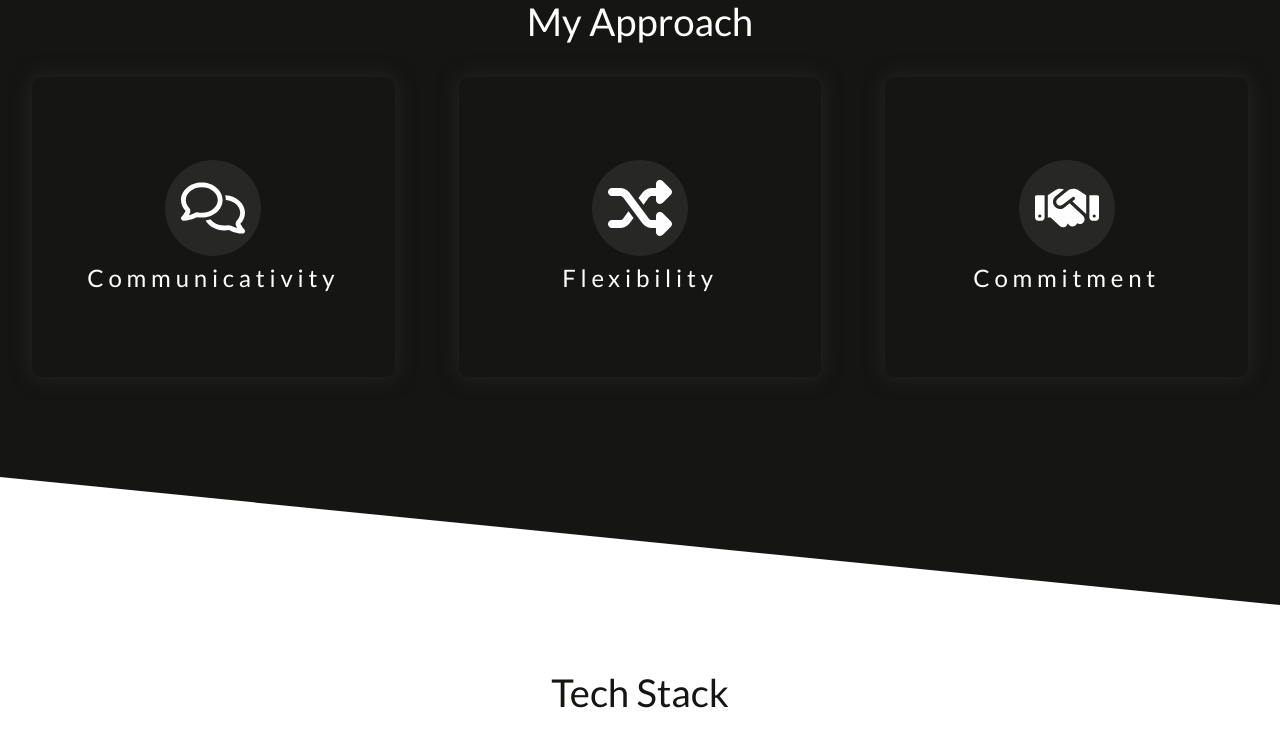
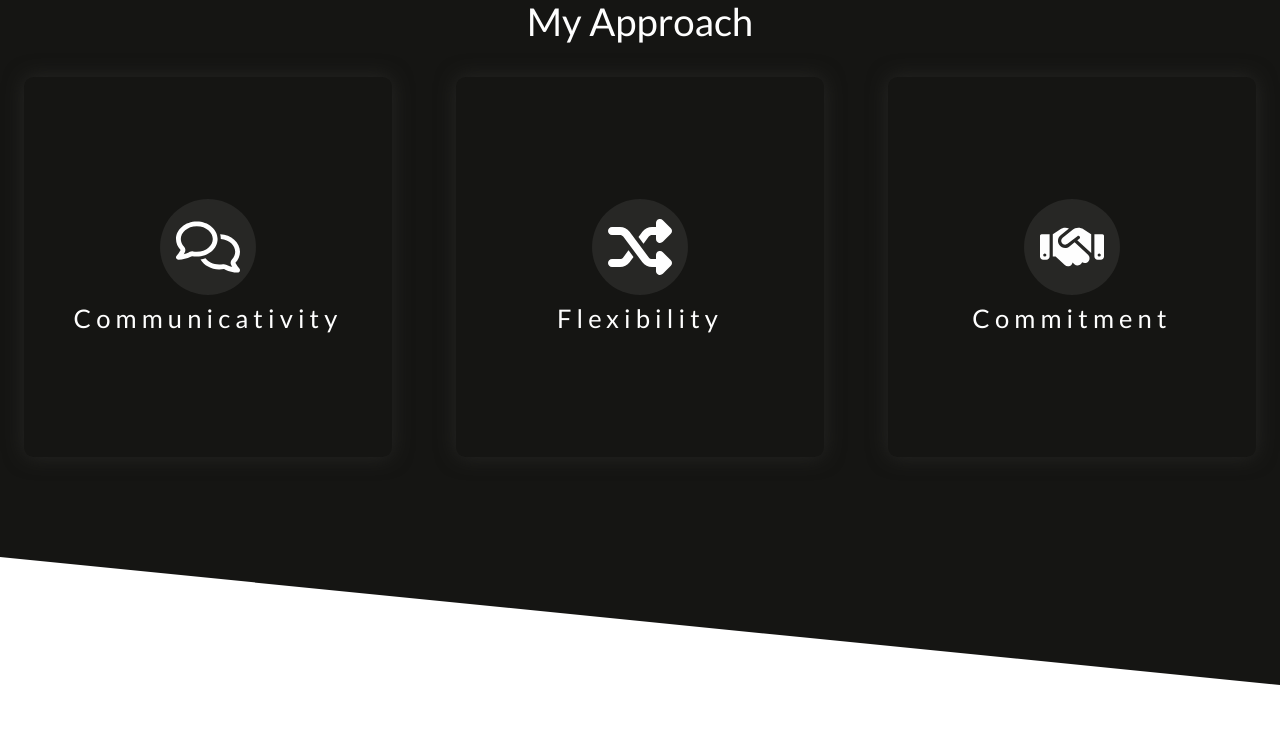
Before and after one commit to Gr34sy/Portfolio-2.0, a React (Create React App) app: page / in a window 1280 px wide. Shown: the part 1142-1893 px from the top of the page. Built offline with nearby package versions, Linux system fonts and the light colour scheme.

Commit message:
added full responsiveness

```diff
--- a/src/components/about-me/about-me.module.css
+++ b/src/components/about-me/about-me.module.css
@@ -21,7 +21,7 @@ main {
   content: "";
   background-color: var(--color-purple);
   height: 180px;
-  width: 60px;
+  width: 20px;
 }
 .header::before {
   border-top-right-radius: var(--decoration-border-radius);
@@ -35,20 +35,45 @@ main {
 .header__content {
   text-align: center;
   color: var(--color-white);
-  padding-inline: 2rem;
+  padding-inline: 1rem;
 }
 .header__content h1 {
   color: var(--color-purple);
-  font-size: 3rem;
+  font-size: 2.2rem;
+  letter-spacing: 0.2em;
   text-transform: uppercase;
   font-weight: 600;
-  letter-spacing: 0.3em;
 
   margin-bottom: 0.5em;
 }
 .header__content p {
-  font-size: 1.6rem;
+  font-size: 1.3rem;
   letter-spacing: 0.2em;
+}
+@media (max-width: 305px) {
+  .header::before,
+  .header::after {
+    display: none;
+  }
+}
+@media (min-width: 540px) {
+  .header::before,
+  .header::after {
+    width: 60px;
+  }
+
+  .header__content h1 {
+    font-size: 3rem;
+    letter-spacing: 0.3em;
+  }
+
+  .header__content {
+    padding-inline: 2rem;
+  }
+
+  .header__content p {
+    font-size: 1.6rem;
+  }
 }
 
 .avatar {
--- a/src/components/footer/footer.module.css
+++ b/src/components/footer/footer.module.css
@@ -24,6 +24,7 @@
   display: flex;
   align-items: center;
   gap: 0.8rem;
+  flex-wrap: wrap;
 }
 
 .icon {
--- a/src/components/my-approach/my-approach.module.css
+++ b/src/components/my-approach/my-approach.module.css
@@ -1,17 +1,3 @@
-.section {
-  color: var(--color-white);
-  background-color: var(--color-black);
-  padding-bottom: 100px;
-}
-.section h3 {
-  padding-top: 0;
-}
-
-.cards {
-  width: calc(100% - 4rem);
-  margin-inline: auto;
-}
-
 .separator {
   width: 0;
   height: 0;
@@ -21,19 +7,32 @@
   overflow: hidden;
 }
 
+.section {
+  color: var(--color-white);
+  background-color: var(--color-black);
+  padding-bottom: 100px;
+}
+
+.section h3 {
+  padding-top: 0;
+}
+
 .cards {
-  width: min(100% - 4rem, 1400px);
+  width: var(--section-content-width);
   margin-inline: auto;
 
   display: grid;
-  grid-template-columns: repeat(3, minmax(200px, 1fr));
-  grid-auto-rows: 300px;
+  grid-template-columns: 1fr;
+  justify-items: center;
   gap: 4rem;
 }
-
 .card-container {
   position: relative;
+  width: min(100%, 450px);
+  height: 420px;
+  min-height: 380px;
 }
+
 .card {
   position: absolute;
   width: 100%;
@@ -56,13 +55,15 @@
   -moz-box-shadow: 0px 0px 20px 0px var(--color-dark-grey);
   box-shadow: 0px 0px 20px 0px var(--color-dark-grey);
 
-  display: grid;
+  display: flex;
+  flex-direction: column;
   gap: 0.5rem;
-  align-content: center;
-  justify-items: center;
+  padding: 0.5rem;
+  align-items: center;
+  justify-content: center;
 }
 .card-front h3 {
-  font-size: 1.5rem;
+  font-size: 1.2rem;
   letter-spacing: 0.2em;
 }
 
@@ -94,3 +95,31 @@
   color: var(--color-white);
   border-radius: 50%;
 }
+
+@media (min-width: 350px) {
+  .card-front h3 {
+    font-size: 1.6rem;
+  }
+  .card-container {
+    height: 380px;
+  }
+}
+@media (min-width: 450px) {
+  .cards {
+    gap: 4rem;
+  }
+
+  .card-container {
+    height: 380px;
+  }
+}
+@media (min-width: 1215px) {
+  .cards {
+    grid-template-columns: repeat(auto-fit, minmax(300px, 1fr));
+  }
+
+  .card-container {
+    width: 100%;
+    height: 300px;
+  }
+}
--- a/src/components/navbar/navbar.module.css
+++ b/src/components/navbar/navbar.module.css
@@ -14,7 +14,7 @@
 .navbar {
   display: none;
   position: fixed;
-  right: 10px;
+  right: 20px;
   top: 0px;
   z-index: 1;
 
@@ -23,7 +23,7 @@
   border: 1px solid var(--color-white);
 }
 
-@media (min-width: 700px) {
+@media (min-width: 1315px) {
   .navbar.show {
     display: block;
     animation: fadeIn 1.2s;
--- a/src/components/projects/projects.module.css
+++ b/src/components/projects/projects.module.css
@@ -7,8 +7,13 @@
   margin-inline: auto;
 
   display: grid;
+  grid-template-columns: repeat(auto-fit, minmax(280px, 1fr));
   gap: 2rem;
-  grid-template-columns: repeat(auto-fit, minmax(500px, 1fr));
+}
+@media (min-width: 540px) {
+  .projects {
+    grid-template-columns: repeat(auto-fit, minmax(400px, 1fr));
+  }
 }
 
 .card {
@@ -28,7 +33,6 @@
 
 .preview-image {
   width: 100%;
-  height: 260px;
   object-fit: cover;
   border-top-left-radius: var(--rounded-radius);
   border-top-right-radius: var(--rounded-radius);
@@ -55,6 +59,7 @@
 
 .card-stack {
   display: flex;
+  flex-wrap: wrap;
   gap: 0.4rem;
 }
 
--- a/src/index.css
+++ b/src/index.css
@@ -9,13 +9,14 @@
   --color-black: #151513;
 
   --section-spacing: 5rem;
-  --section-content-width: min(100% - 4rem, 1600px);
+  --section-content-width: min(100% - 3rem, 1600px);
   --rounded-radius: 0.6rem;
 }
-html {
+
+body {
   overflow-x: hidden;
-}
-body {
+  position: relative;
+
   font-family: var(--font-base);
   font-weight: 400;
   font-style: normal;
@@ -24,7 +25,6 @@ body {
 
   color: var(--color-black);
   background-color: var(--white);
-  position: relative;
 }
 
 .header-title {
--- a/src/reset.css
+++ b/src/reset.css
@@ -1,3 +1,7 @@
+* {
+  box-sizing: border-box;
+}
+
 html,
 body,
 div,
```
Also changed, not shown: 1 other file (tests, documents, lock files or other folders).
